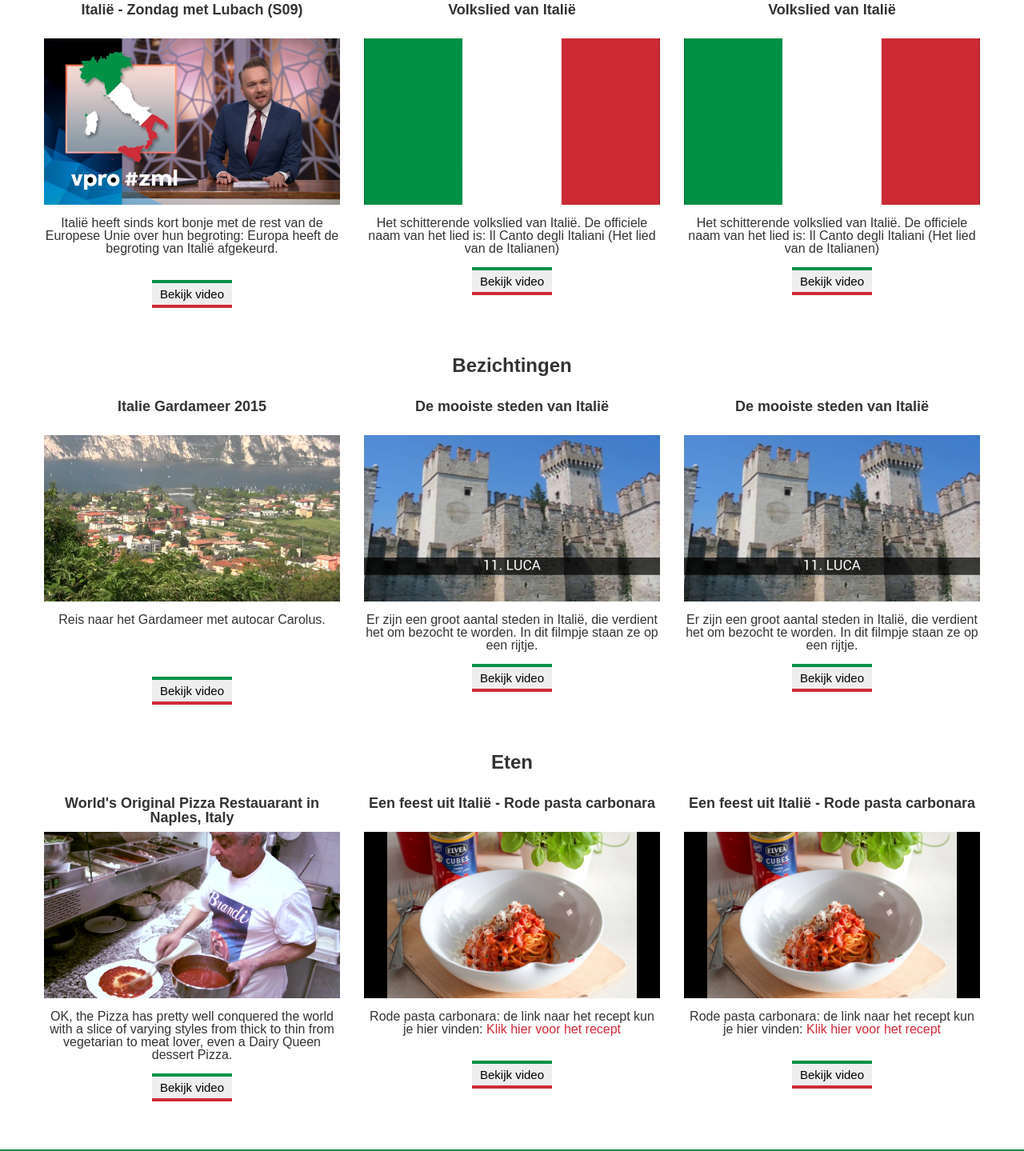
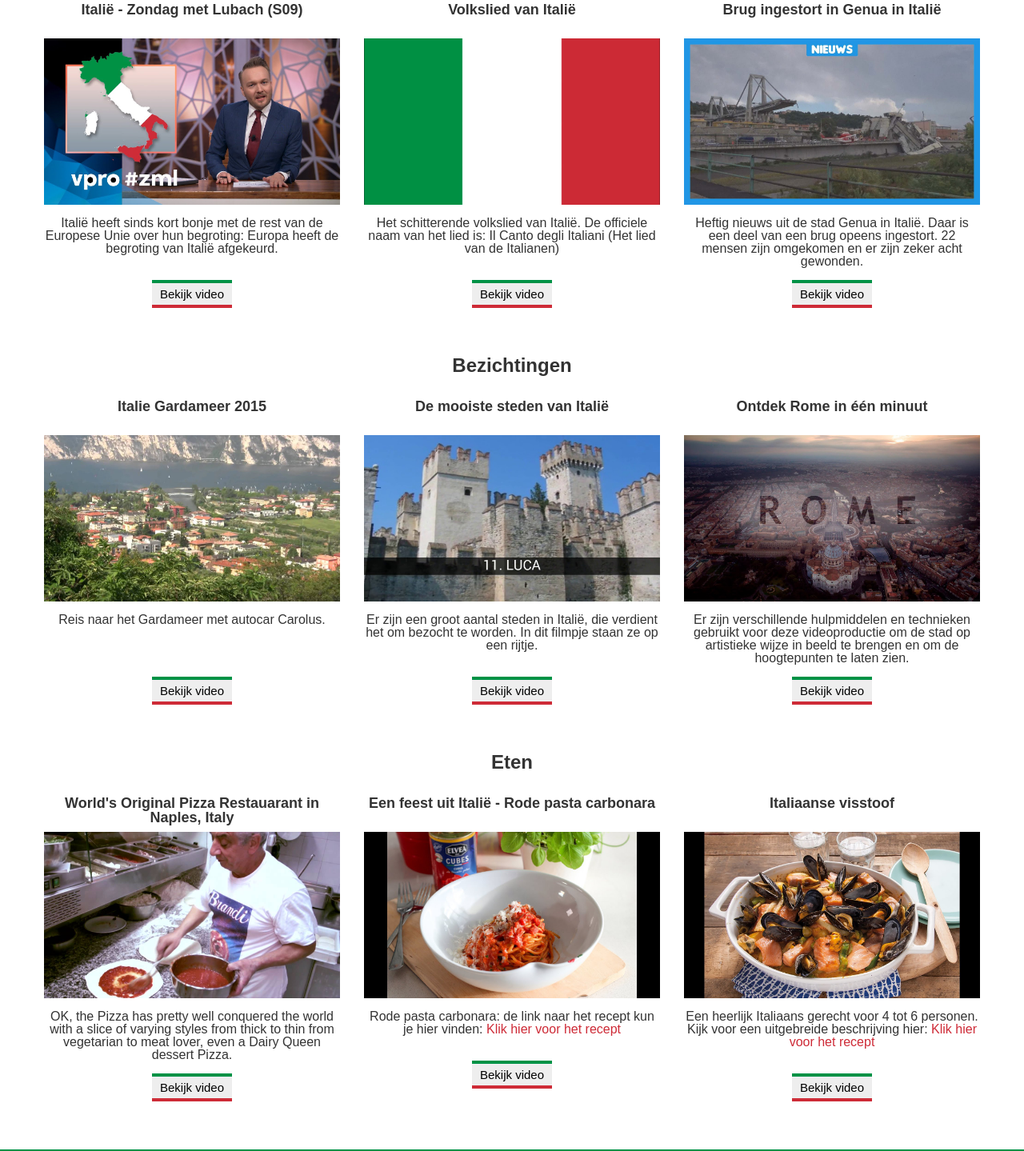
Before and after one commit to marthijn1994/webtech-bp, a plain HTML site: page videos.html in a window 1280 px wide. Shown: the part 821-2260 px from the top of the page at 80% size. Drawn offline with Linux system fonts and the light colour scheme.

Commit message:
Laatste dingen

```diff
--- a/videos.html
+++ b/videos.html
@@ -91,14 +91,14 @@
                 <article class="col-4">
                     <h2>Volkslied van Italië</h2>
                     <a href="https://www.youtube.com/embed/yKw9PzYhD44?ecver=2" target="youtube-player"><img src="images/video5.jpg" alt="Volkslied van Italië Thumbnail"></a>
-                    <p>Het schitterende volkslied van Italië. De officiele naam van het lied is: Il Canto degli Italiani (Het lied van de Italianen)<br></p>
+                    <p>Het schitterende volkslied van Italië. De officiele naam van het lied is: Il Canto degli Italiani (Het lied van de Italianen)<br><br></p>
                     <a href="https://www.youtube.com/embed/yKw9PzYhD44?ecver=2" target="youtube-player" class="button">Bekijk video</a>
                 </article>
                 <article class="col-4">
-                    <h2>Volkslied van Italië</h2>
-                    <a href="https://www.youtube.com/embed/yKw9PzYhD44?ecver=2" target="youtube-player"><img src="images/video5.jpg" alt="Volkslied van Italië Thumbnail"></a>
-                    <p>Het schitterende volkslied van Italië. De officiele naam van het lied is: Il Canto degli Italiani (Het lied van de Italianen)<br></p>
-                    <a href="https://www.youtube.com/embed/yKw9PzYhD44?ecver=2" target="youtube-player" class="button">Bekijk video</a>
+                    <h2>Brug ingestort in Genua in Italië</h2>
+                    <a href="https://www.youtube.com/embed/hY6dQqbUYWE?ecver=2" target="youtube-player"><img src="images/video7.jpg" alt="Brug ingestort in Genua in Italië Thumbnail"></a>
+                    <p>Heftig nieuws uit de stad Genua in Italië. Daar is een deel van een brug opeens ingestort. 22 mensen zijn omgekomen en er zijn zeker acht gewonden.<br></p>
+                    <a href="https://www.youtube.com/embed/hY6dQqbUYWE?ecver=2" target="youtube-player" class="button">Bekijk video</a>
                 </article>
             </div>
 
@@ -118,14 +118,14 @@
                 <article class="col-4">
                     <h2>De mooiste steden van Italië</h2>
                     <a href="https://www.youtube.com/embed/j98_v4v-XEI" target="youtube-player"><img src="images/video4.jpg" alt="De mooiste steden van Italië Thumbnail"></a>
-                    <p>Er zijn een groot aantal steden in Italië, die verdient het om bezocht te worden. In dit filmpje staan ze op een rijtje.<br></p>
+                    <p>Er zijn een groot aantal steden in Italië, die verdient het om bezocht te worden. In dit filmpje staan ze op een rijtje.<br><br></p>
                     <a href="https://www.youtube.com/embed/j98_v4v-XEI" target="youtube-player" class="button">Bekijk video</a>
                 </article>
                 <article class="col-4">
-                    <h2>De mooiste steden van Italië</h2>
-                    <a href="https://www.youtube.com/embed/j98_v4v-XEI" target="youtube-player"><img src="images/video4.jpg" alt="De mooiste steden van Italië Thumbnail"></a>
-                    <p>Er zijn een groot aantal steden in Italië, die verdient het om bezocht te worden. In dit filmpje staan ze op een rijtje.<br></p>
-                    <a href="https://www.youtube.com/embed/j98_v4v-XEI" target="youtube-player" class="button">Bekijk video</a>
+                    <h2>Ontdek Rome in één minuut</h2>
+                    <a href="https://www.youtube.com/embed/TbYXLU93XtY?ecver=2" target="youtube-player"><img src="images/video8.jpg" alt="Ontdek Rome in één minuut Thumbnail"></a>
+                    <p>Er zijn verschillende hulpmiddelen en technieken gebruikt voor deze videoproductie om de stad op artistieke wijze in beeld te brengen en om de hoogtepunten te laten zien.<br></p>
+                    <a href="https://www.youtube.com/embed/TbYXLU93XtY?ecver=2" target="youtube-player" class="button">Bekijk video</a>
                 </article>
             </div>
 
@@ -149,10 +149,10 @@
                     <a href="https://www.youtube.com/embed/urVS084q6_o" target="youtube-player" class="button">Bekijk video</a>
                 </article>
                 <article class="col-4">
-                    <h2>Een feest uit Italië - Rode pasta carbonara</h2>
-                    <a href="https://www.youtube.com/embed/urVS084q6_o" target="youtube-player"><img src="images/video6.jpg" alt="Een feest uit Italië - Rode pasta carbonara Thumbnail"></a>
-                    <p>Rode pasta carbonara: de link naar het recept kun je hier vinden: <a href="https://njam.tv/recepten/rode-pasta-carbonara" target="_blank">Klik hier voor het recept</a> <br><br> </p>
-                    <a href="https://www.youtube.com/embed/urVS084q6_o" target="youtube-player" class="button">Bekijk video</a>
+                    <h2>Italiaanse visstoof</h2>
+                    <a href="https://www.youtube.com/embed/YxUaJjxqYPw" target="youtube-player"><img src="images/video9.jpg" alt="Italiaanse visstoof Thumbnail"></a>
+                    <p>Een heerlijk Italiaans gerecht voor 4 tot 6 personen. Kijk voor een uitgebreide beschrijving hier: <a href="ditjesendatjes.com/Recepten/?p=827 target="_blank">Klik hier voor het recept</a> <br><br> </p>
+                    <a href="https://www.youtube.com/embed/YxUaJjxqYPw" target="youtube-player" class="button">Bekijk video</a>
                 </article>
             </div>
         </div>
```
Also changed, not shown: images/video7.jpg (added), images/video8.jpg (added), images/video9.jpg (added).
